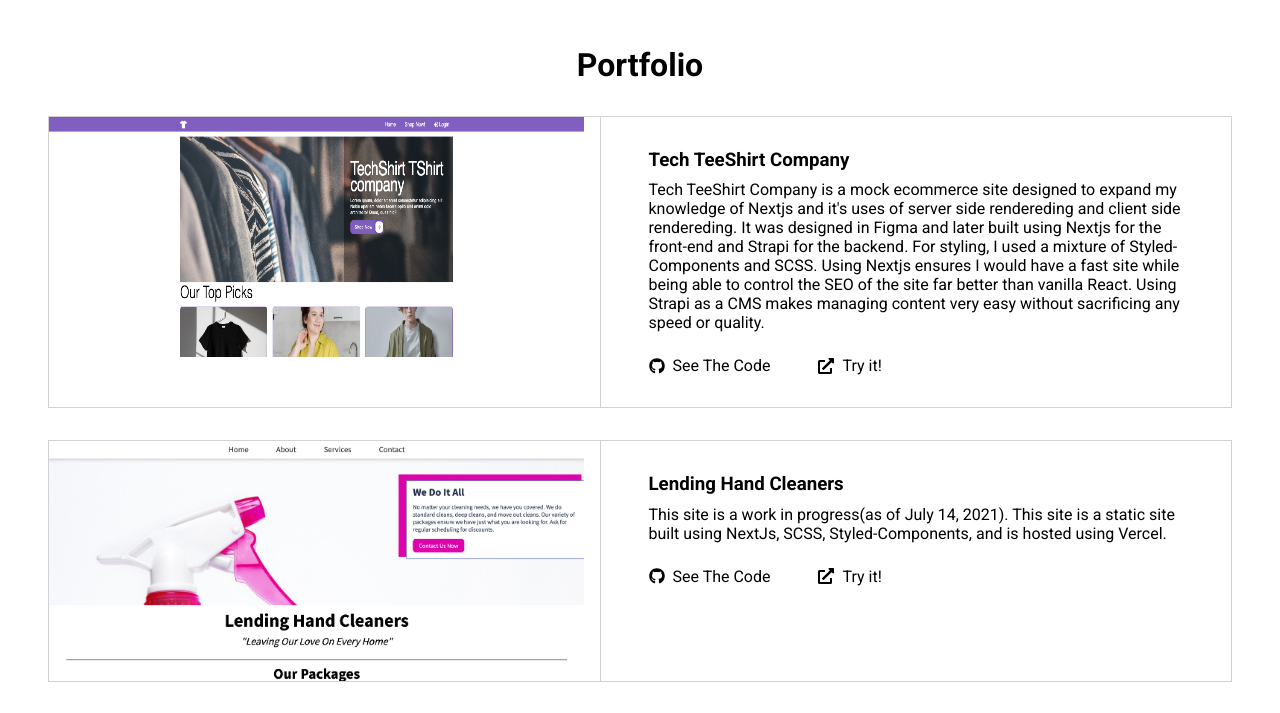
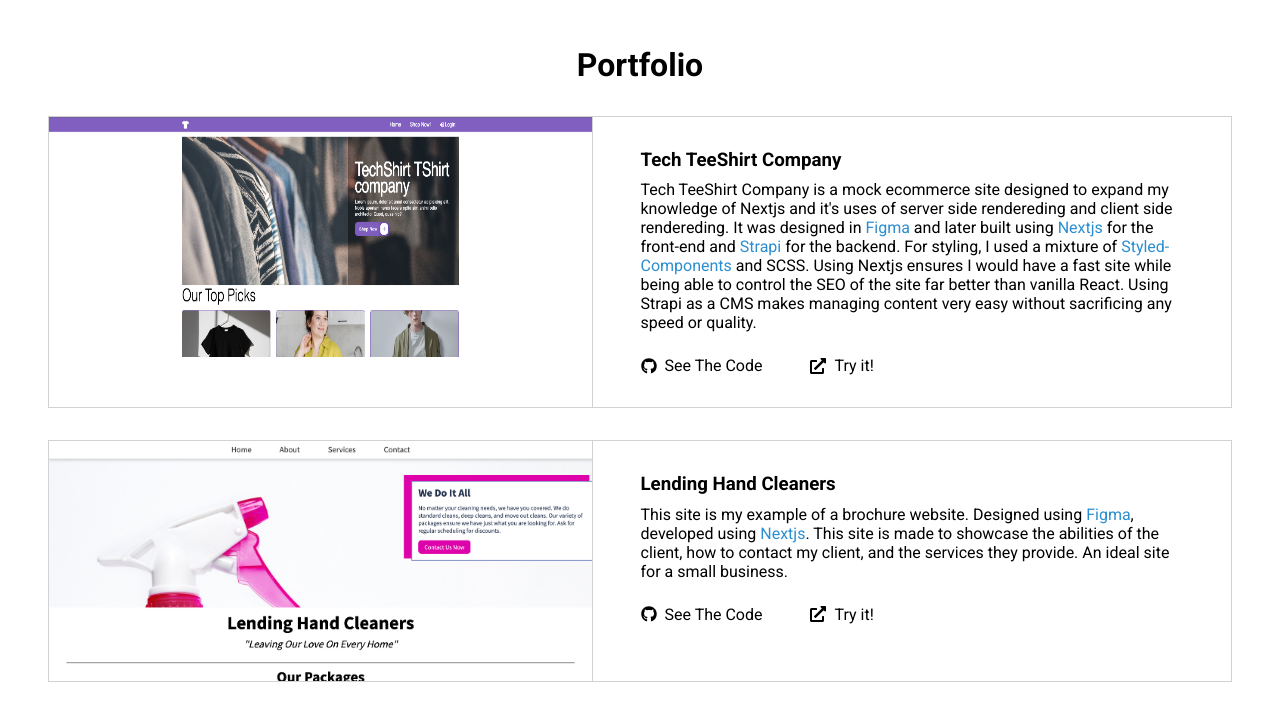
Before and after one commit to DevLikeMike/michaelhall.io, a Next.js app: page / in a window 1280 px wide. Shown: the part 1202-1915 px from the top of the page. Built offline with nearby package versions, Linux system fonts and the light colour scheme; no server answers; grey boxes are pictures that could not be loaded.

Commit message:
fixed project photo issue

```diff
--- a/components/homescreen/Projects.js
+++ b/components/homescreen/Projects.js
@@ -103,9 +103,17 @@
         <div className='card__info flex col'>
           <h3>Lending Hand Cleaners</h3>
           <p>
-            This site is a work in progress(as of July 14, 2021). This site is a
-            static site built using NextJs, SCSS, Styled-Components, and is
-            hosted using Vercel.
+            This site is my example of a brochure website. Designed using{" "}
+            <span>
+              <a href='figma.com'>Figma</a>
+            </span>
+            , developed using{" "}
+            <span>
+              <a href='nextjs.org'>Nextjs</a>
+            </span>
+            . This site is made to showcase the abilities of the client, how to
+            contact my client, and the services they provide. An ideal site for
+            a small business.
           </p>
           <div className='btn-container flex jc-fs'>
             <a
--- a/styling/_globals.scss
+++ b/styling/_globals.scss
@@ -15,6 +15,7 @@
 $padding: 3rem;
 $radius: 8px;
 $mobile: 840px;
+$linkBlue: #2b8ed0;
 
 li {
   list-style: none;
--- a/styling/_projects.scss
+++ b/styling/_projects.scss
@@ -3,6 +3,10 @@
   min-height: 30vh;
   height: auto;
   overflow-x: hidden;
+
+  @include mobile {
+    padding: 1rem 0.25rem;
+  }
 
   h2 {
     width: 100%;
@@ -14,22 +18,25 @@
   .projects__card {
     border: 1px solid rgba(30, 30, 30, 0.2);
     height: auto;
-    margin-bottom: 2rem;
+    margin: 0 auto 2rem;
     width: 100%;
+    max-width: 90rem;
+    justify-content: center;
 
     @include mobile {
       flex-direction: column;
+      margin: 0 0 2rem;
     }
 
     .card__img-container {
       max-height: 30vh;
-      margin-right: 1rem;
       overflow: hidden;
+      object-fit: cover;
+      max-width: 40rem;
       flex: 1;
 
       img {
         width: 100%;
-        height: auto;
       }
     }
 
@@ -39,9 +46,14 @@
       flex: 1;
 
       @include mobile {
+        padding: 0.5rem;
         border: none;
         border-top: 1px solid rgba(30, 30, 30, 0.2);
         border-bottom: 1px solid rgba(30, 30, 30, 0.2);
+      }
+
+      span a {
+        color: $linkBlue;
       }
 
       h3 {
```
